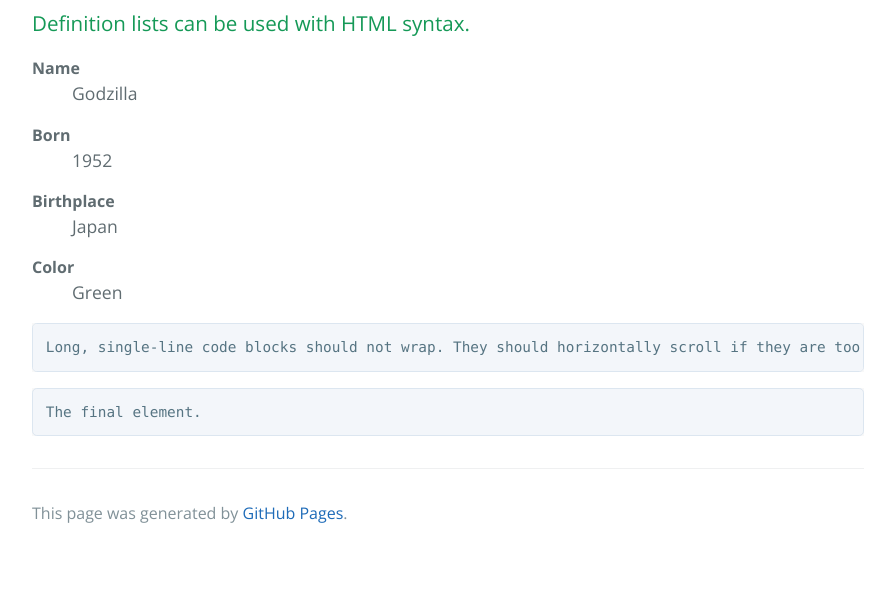
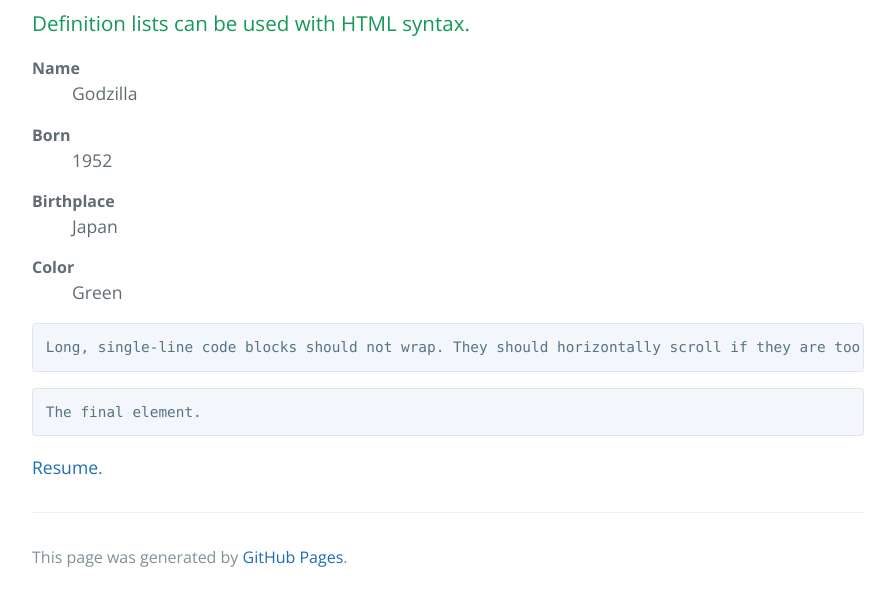
Before and after one commit to Spiralman1/spiralman1.github.io, a Jekyll site: the page built from index.md, in a window 1280 px wide and 900 px high, scrolled down 3148 px, cut to the strip 299-900 px from the top of the window. Shown: the whole strip, without its empty margins (192-1087 px from the left). Built offline with Jekyll 4.4.1, drawn with Linux system fonts in a browser that asks for light colours; before the commit the page ends 4004 px from its top, so only the background shows below that.

Commit message:
Update index.md

````diff
--- a/index.md
+++ b/index.md
@@ -129,3 +129,5 @@ Long, single-line code blocks should not wrap. They should horizontally scroll i
 ```
 The final element.
 ```
+
+[Resume](./resume.html). <br/>
````
